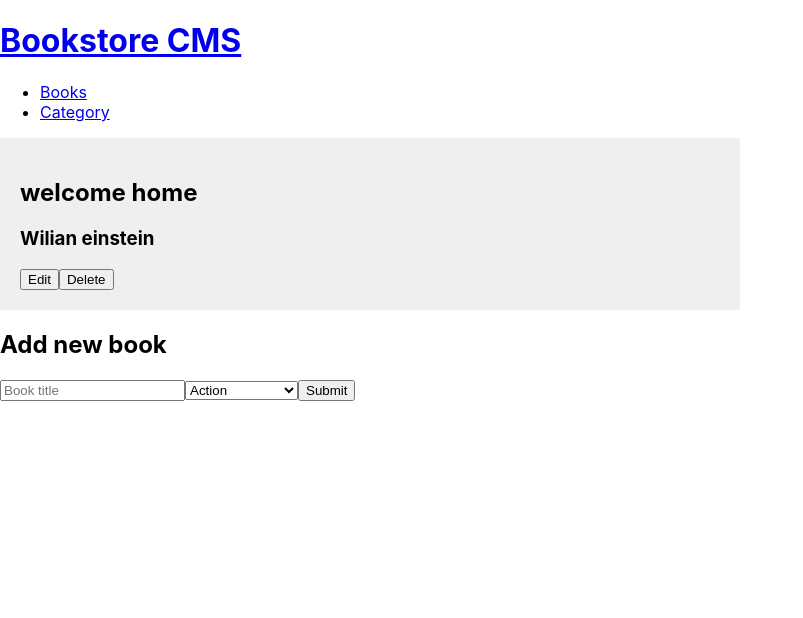
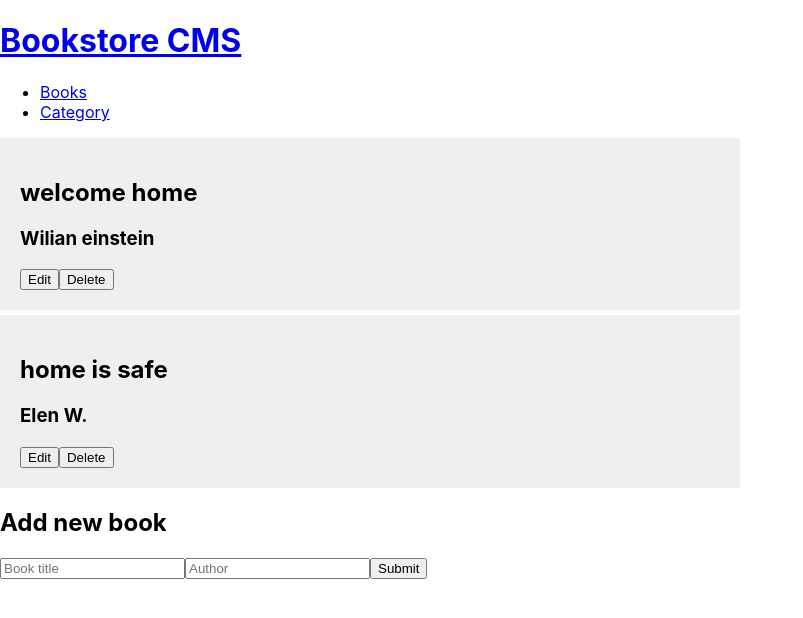
Before and after one commit to chiztechnology/bookstore, a React (Create React App) app: page /books in a window 1280 px wide. Shown: the top 618 px of the page, without its empty margins (0-803 px from the left). Built offline with nearby package versions, Linux system fonts and the light colour scheme.

Commit message:
Set descriptive Readme file

```diff
--- a/src/components/BookItem.js
+++ b/src/components/BookItem.js
@@ -5,7 +5,7 @@ const BookItem =(props)=>{
     console.log(props);
 
     return(
-        <div style={{padding:20, backgroundColor:'#efefef', width:700}}>
+        <div style={{padding:20, backgroundColor:'#efefef', width:700, marginBottom:5}}>
             <h2>{props.book.title}</h2>
             <h3>{props.book.author}</h3>
             <button>Edit</button>
--- a/src/components/Books.js
+++ b/src/components/Books.js
@@ -6,7 +6,7 @@ const Books = () => {
     const [books, setBooks] = useState([]);
 
     useEffect(() => {
-        setBooks([{ title: 'welcome home', author: 'Wilian einstein' }]);
+        setBooks([{ id:1,title: 'welcome home', author: 'Wilian einstein' },{ id:2,title: 'home is safe', author: 'Elen W.' }]);
         console.log(books);
     }, [])
 
@@ -18,12 +18,8 @@ const Books = () => {
             <div>
                 <h2>Add new book</h2>
                 <form>
-                    <input type='text' placeholder='Book title'/>
-                    <select placeholder='select'>
-                        <option value='action'>Action</option>
-                        <option value='science'>Science Fiction</option>
-                        <option value='economy'>Economy</option>
-                    </select>
+                    <input type='text' placeholder='Book title' name='title'/>
+                    <input type='text' placeholder='Author' name='author'/>
                     <input type='submit' title='Add book'/>
                 </form>
             </div>
--- a/src/components/Categories.js
+++ b/src/components/Categories.js
@@ -4,6 +4,7 @@ const Categories =()=>{
     return(
         <div>
             welcome in Categories
+            <button>Check Status</button>
         </div>
     )
 }
```
Also changed, not shown: 1 other file (tests, documents, lock files or other folders).
